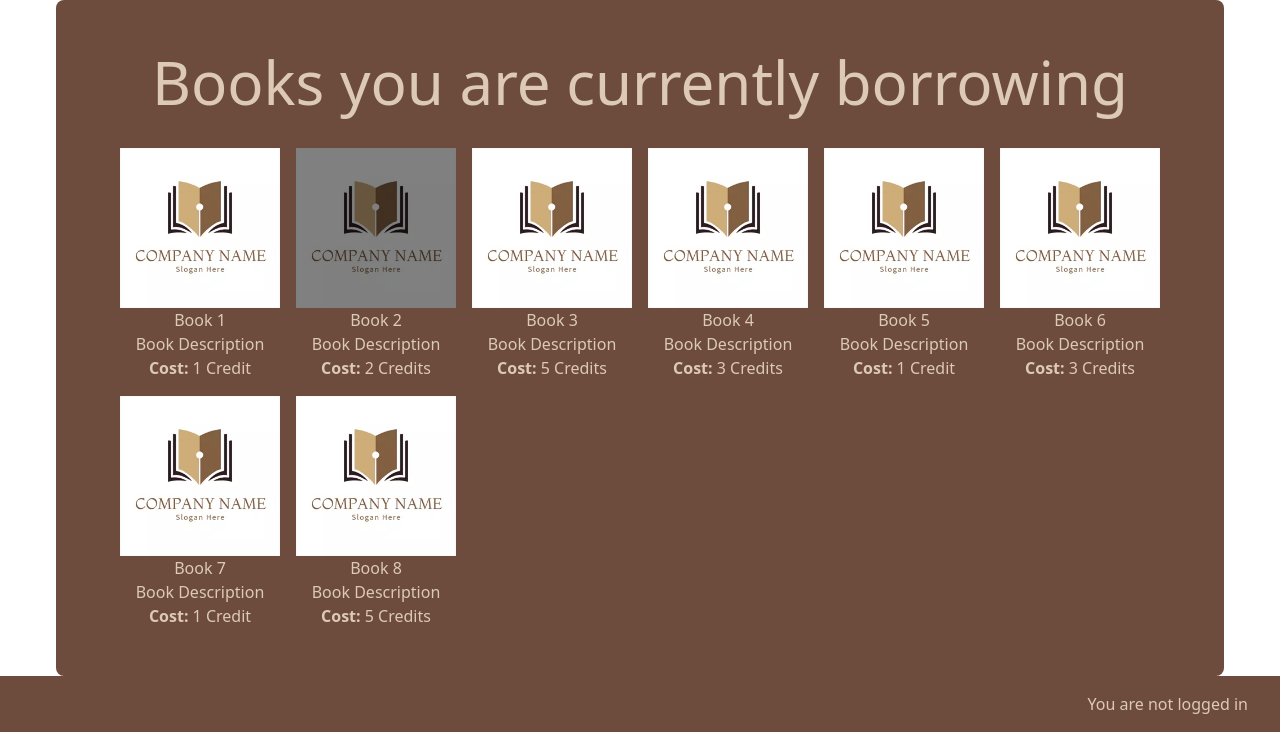
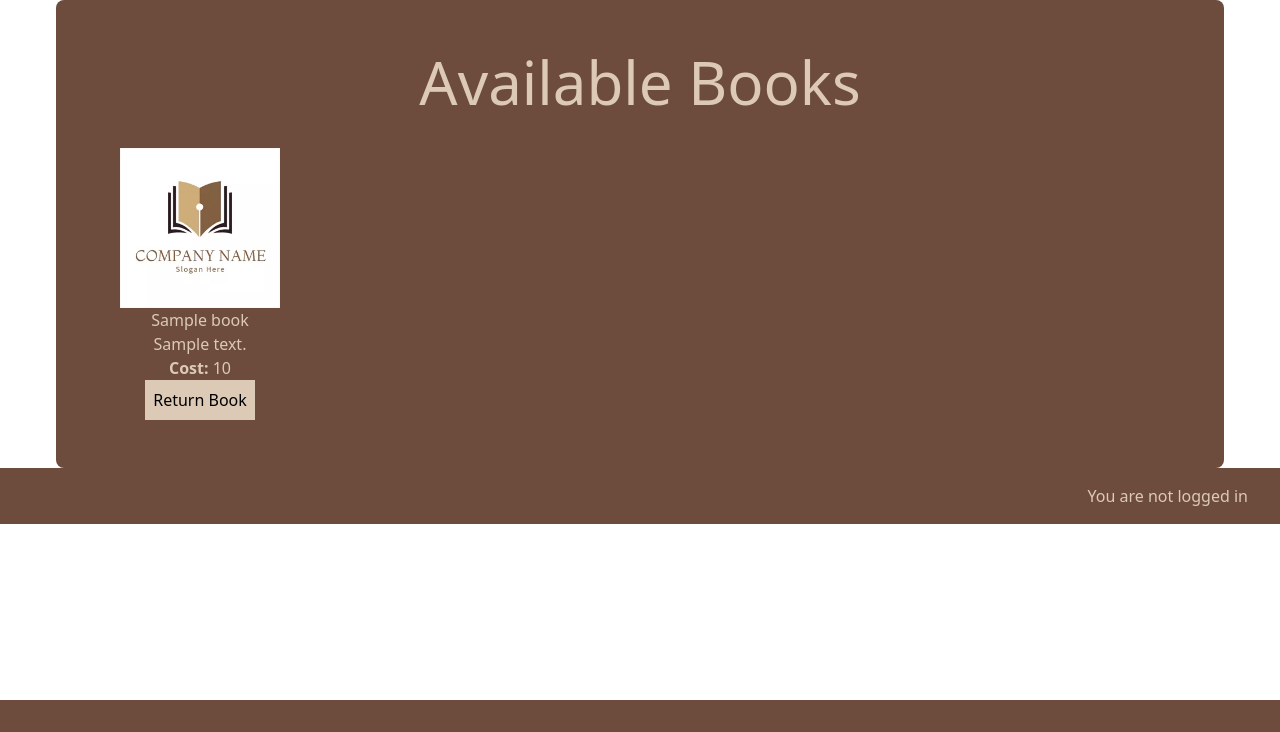
Before and after one commit to WilliamJohnsonBlueStorm/library, a PHP site: page /borrowed-books.php in a window 1280 px wide. Shown: the part 100-832 px from the top of the page. After the commit the page ends 800 px from the top, so only its background shows below. Run offline with PHP 8.4, Linux system fonts and the light colour scheme; tables that the repository leaves empty or names only in its code hold one stand-in row (values such as "Sample post"); some web fonts are replaced.

Commit message:
Added funtionality to see what books you have borrows and be able to return them

```diff
--- a/books.php
+++ b/books.php
@@ -3,7 +3,6 @@
 <?php include('components/globals/header.php') ?>
 
     <?php
-
         $sql = "SELECT * FROM books";
         $result = $conn->query($sql);
 ?>
@@ -51,6 +50,7 @@
                             $newCredits = $_SESSION['credit']-$price;
                             $myUsername = $_SESSION['login_user'];
 
+
                             $bookId = $_POST['id'];
                             $amount = $_POST['availability']-1;
 
@@ -62,8 +62,7 @@
 
                             } else {
 
-                                $updateAvailability = "UPDATE books SET availability = '$amount' WHERE id = '$bookId'";
-
+                                $updateAvailability = "UPDATE books SET availability = '$amount', borrowed_by = '$myUsername' WHERE id = '$bookId'";
                                 ($conn->query($updateCredit) === TRUE) && ($conn->query($updateAvailability) === TRUE);
                                 $_SESSION['credit'] = $newCredits;
 
--- a/borrowed-books.php
+++ b/borrowed-books.php
@@ -2,60 +2,65 @@
 
 <?php include('components/globals/header.php') ?>
 
+<?php
+    $sql = "SELECT * FROM books";
+    $result = $conn->query($sql);
+?>
+
+
     <main aria-labelledby="main-title">
         <div class="container">
             <div class="flex items-center justify-center flex-col bg-brand-brown rounded-lg p-12">
-                <h1 id="main-title" class="text-h1-desktop mb-8 text-brand-beige">Books you are currently borrowing</h1>
+                <h1 id="main-title" class="text-h1-desktop mb-8 text-brand-beige">Available Books</h1>
                 <div class="container">
                     <ul class="grid grid-cols-6 gap-4">
-                        <li class="text-brand-beige text-center">
-                            <img src="images/logo.webp" alt="book1">
-                            <h3>Book 1</h3>
-                            <p>Book Description</p>
-                            <p><span class="font-bold">Cost: </span>1 Credit</p>
-                        </li>
-                        <li class="text-brand-beige text-center">
-                            <img src="images/logo.webp" alt="book1" class="brightness-50 hover:cursor-not-allowed">
-                            <h3>Book 2</h3>
-                            <p>Book Description</p>
-                            <p><span class="font-bold">Cost: </span>2 Credits</p>
-                        </li>
-                        <li class="text-brand-beige text-center">
-                            <img src="images/logo.webp" alt="book1">
-                            <h3>Book 3</h3>
-                            <p>Book Description</p>
-                            <p><span class="font-bold">Cost: </span>5 Credits</p>
-                        </li>
-                        <li class="text-brand-beige text-center">
-                            <img src="images/logo.webp" alt="book1">
-                            <h3>Book 4</h3>
-                            <p>Book Description</p>
-                            <p><span class="font-bold">Cost: </span>3 Credits</p>
-                        </li>
-                        <li class="text-brand-beige text-center">
-                            <img src="images/logo.webp" alt="book1">
-                            <h3>Book 5</h3>
-                            <p>Book Description</p>
-                            <p><span class="font-bold">Cost: </span>1 Credit</p>
-                        </li>
-                        <li class="text-brand-beige text-center">
-                            <img src="images/logo.webp" alt="book1">
-                            <h3>Book 6</h3>
-                            <p>Book Description</p>
-                            <p><span class="font-bold">Cost: </span>3 Credits</p>
-                        </li>
-                        <li class="text-brand-beige text-center">
-                            <img src="images/logo.webp" alt="book1">
-                            <h3>Book 7</h3>
-                            <p>Book Description</p>
-                            <p><span class="font-bold">Cost: </span>1 Credit</p>
-                        </li>
-                        <li class="text-brand-beige text-center">
-                            <img src="images/logo.webp" alt="book1">
-                            <h3>Book 8</h3>
-                            <p>Book Description</p>
-                            <p><span class="font-bold">Cost: </span>5 Credits</p>
-                        </li>
+                        <?php
+
+                        if ($result->num_rows > 0) {
+
+                        while($row = $result->fetch_assoc()) {
+
+                            if (isset($row['borrowed_by'])) {?>
+                                <li class="text-brand-beige text-center book-listing">
+                                    <img src="images/logo.webp" alt="<?php echo $row["thumb_image_title"] ?>">
+                                    <h3><?php echo $row["title"] ?></h3>
+                                    <p><?php echo $row["description"] ?></p>
+                                    <p><span class="font-bold">Cost: </span><?php echo $row["price"] ?></p>
+
+                                    <form action="<?php echo $_SERVER['PHP_SELF']; ?>" method="POST">
+                                        <label for="id" class="hidden">id</label>
+                                        <input type="number" id="id" name="id" value="<?php echo $row["id"] ?>" class="hidden">
+
+                                        <label for="availability" class="hidden">availability</label>
+                                        <input type="number" id="availability" name="availability" value="1" class="hidden">
+
+                                        <button type="submit" class="text-black bg-brand-beige p-2">
+                                            Return Book
+                                        </button>
+                                    </form>
+                                </li>
+                            <?php }
+                            }
+                        } else {
+                            echo "0 results";
+                        }
+
+                        if($_SERVER["REQUEST_METHOD"] == "POST") {
+                            $myUsername = $_SESSION['login_user'];
+                            $bookId = $_POST['id'];
+                            $amount = $_POST['availability']+1;
+
+
+                            $updateAvailability = "UPDATE books SET availability = '$amount', borrowed_by = NULL  WHERE id = '$bookId'";
+
+                            ($conn->query($updateAvailability) === TRUE) && ($conn->query($updateAvailability) === TRUE);
+
+                            echo "You have successfully returned your book!";
+
+                            $conn->close();
+
+                        }
+                        ?>
                     </ul>
                 </div>
             </div>
```
Also changed, not shown: dist/tailwind.css.
